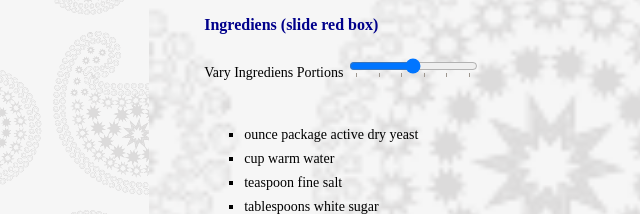
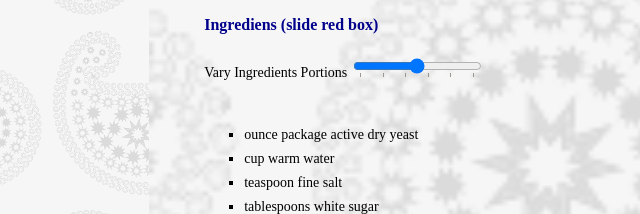
Before and after one commit to chisoftltd/BenjaminRecept, a plain HTML site: page html/recept.html in a window 1280 px wide. Shown: the part 432-646 px from the top of the page, 0-640 px from the left. Drawn offline with nearby package versions, Linux system fonts and the light colour scheme; no server answers.

Commit message:
update
update

```diff
--- a/html/recept.html
+++ b/html/recept.html
@@ -81,7 +81,7 @@
     <figure class="du">
         <h3>Ingrediens (slide red box)</h3>
 
-        <label for="fader">Vary Ingrediens Portions</label>
+        <label for="fader">Vary Ingredients Portions</label>
         <input type="range" min="0" max="10" value="2" id="fader" step="1" list="volsettings" oninput="outputUpdate(value)">
         <datalist id="volsettings">
             <option>0</option>
```
